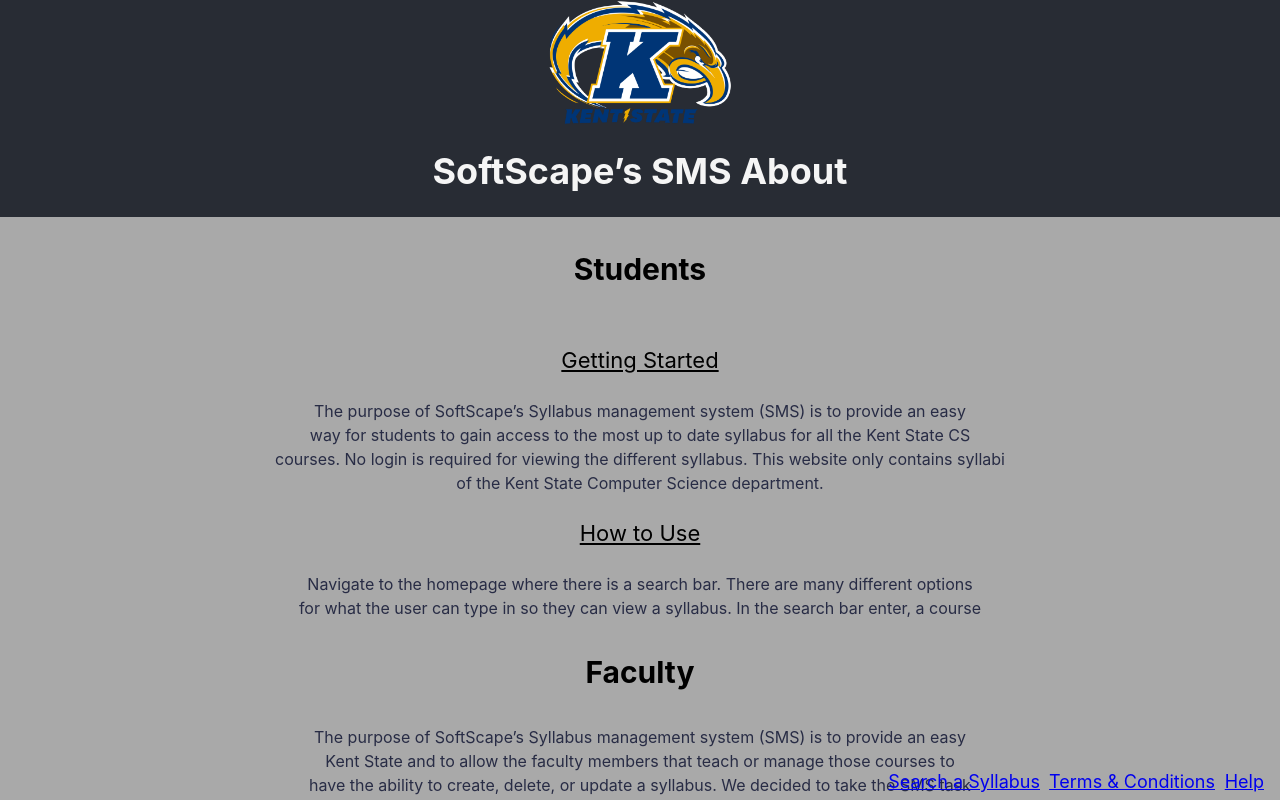
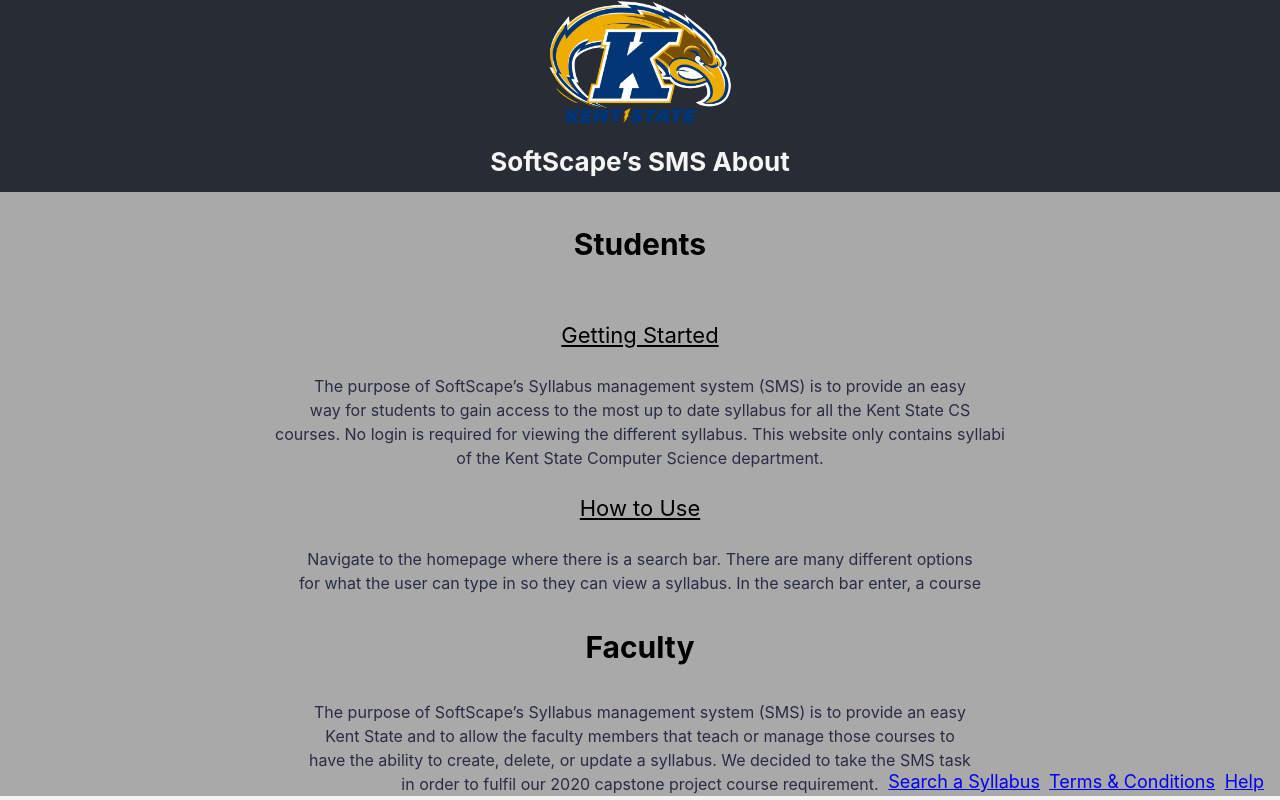
Before and after one commit to drivers98/Capstone-Project-SMS, a React (Create React App) app in the folder sms-homepage/: page /about in a window 1280 px wide. Shown: the top 800 px of the page. Built offline with nearby package versions, Linux system fonts and the light colour scheme.

Commit message:
minor fixes with routes

```diff
--- a/sms-homepage/src/App.js
+++ b/sms-homepage/src/App.js
@@ -55,6 +55,7 @@
 import TermsAndCon from "./pages/terms";
 import UploadPage from "./pages/instructUpload";
 import NotFound from "./pages/404";
+import Result from "./pages/searchResult";
 
 class App extends Component {
   render() {
@@ -63,6 +64,7 @@
           <Router>
             <Switch>
               <Route exact path="/" component={SearchPage}/>
+              <Route exact path="/result" component={Result}/>
               <Route exact path="/help" component={HelpPage}/>
               <Route exact path="/about" component={AboutPage}/>
               <Route exact path="/upload" component={UploadPage}/>
--- a/sms-homepage/src/pages/about-page.js
+++ b/sms-homepage/src/pages/about-page.js
@@ -26,15 +26,15 @@
 const l6 = "in order to fulfil our 2020 capstone project course requirement."
 
 
-class about extends Component {
+class About extends Component {
   render() {
     return (
       <div>
-      <header className="App-header">
+      <header className="About-header">
         <img src="/images/KentLogo.png" alt=""/>
         <h1>{title}</h1>
         </header>
-<body className="App-body">
+<body className="About-body">
 <tb1>{he1}</tb1>
 <tb2>{gs}</tb2>
 <wb1>{para1}</wb1>
@@ -52,7 +52,7 @@
 <wb1>{l5}</wb1>
 <wb1>{l6}</wb1>
 </body>
-        <footer className="App-footer">
+        <footer className="About-footer">
           <b1>
            <t3><Link to="/">{bp1}</Link></t3>
             <t2><Link to="/termsAndCon">{bp2}</Link></t2>
@@ -64,4 +64,4 @@
   }
 }
 
-export default about;
+export default About;
--- a/sms-homepage/src/pages/help-page.js
+++ b/sms-homepage/src/pages/help-page.js
@@ -22,15 +22,15 @@
 const bo5 = "page, click the desired course syllabus to be viewed."
 
 
-class help extends Component {
+class Help extends Component {
   render() {
     return (
       <div>
-      <header className="App-header">
+      <header className="Help-header">
         <img src="/images/KentLogo.png" alt=""/>
         <h1>{title}</h1>
         </header>
-<body className="App-body">
+<body className="Help-body">
 <tb1>{he1}</tb1>
 <tb2>{gs}</tb2>
 <wb1>{para1}</wb1>
@@ -59,7 +59,7 @@
 <wb1>-------------------------------</wb1>
 <wb1>Email administrator for additional help.</wb1>
 </body>
-        <footer className="App-footer">
+        <footer className="Help-footer">
           <b1>
            <t3><Link to="/">{bp1}</Link></t3>
             <t2><Link to="/termsAndCon">{bp2}</Link></t2>
@@ -71,4 +71,4 @@
   }
 }
 
-export default help;
+export default Help;
--- a/sms-homepage/src/pages/searchResult.js
+++ b/sms-homepage/src/pages/searchResult.js
@@ -1,6 +1,11 @@
 import React, { useState, Component } from "react";
 import { Link } from "react-router-dom";
-import '../pagesCSS/search.css';
+import '../pagesCSS/searchResult.css';
+import SearchBar from './search';
+
+const bp1 = 'About'
+const bp2 = 'Terms & Conditions'
+const bp3 = 'Help'
 
 class Result extends Component {
     render() {
@@ -9,11 +14,10 @@
           <header className="Result-header">
             <img src="/images/KentLogo.png" alt=""/>
           </header>
-
           <footer className="Result-footer">
             <b1>
              <t3><Link to="/about">{bp1}</Link></t3>
-              <t2>{bp2}</t2>
+              <t2><Link to="/termsAndCon">{bp2}</Link></t2>
              <t1><Link to="/help">{bp3}</Link></t1>
             </b1>
           </footer>
--- a/sms-homepage/src/pages/terms.js
+++ b/sms-homepage/src/pages/terms.js
@@ -18,15 +18,9 @@
 const he10 = 'Assignment'
 const he11 = 'Entire Agreement'
 const he12 = 'Governing Law & Jurisdiction'
-const line1 = "The purpose of this website was to replace the outdated syllabus management"
-const line2 = "system (SMS) of the Kent State Computer Science Department. We were placed with"
-const line3 = "the task to allow students to view the syllabus of different Computer Science courses at"
-const line4 = "Kent State and to allow the faculty members that teach or manage those courses to"
-const line5 = "have the ability to create, delete, or update a syllabus. We decided to take the SMS task"
-const line6 = "in order to fulfil our 2020 capstone project course requirement."
 
 
-class App extends Component {
+class Terms extends Component {
   render() {
     return (
       <div>
@@ -125,7 +119,7 @@
 
         <footer className="Terms-footer">
           <b1>
-           <t3><Link to="/search">{bp1}</Link></t3>
+           <t3><Link to="/">{bp1}</Link></t3>
             <t2><Link to="/about">{bp2}</Link></t2>
            <t1><Link to="/help">{bp3}</Link></t1>
           </b1>
@@ -137,4 +131,4 @@
 }
 
 
-export default App;
+export default Terms;
--- a/sms-homepage/src/pagesCSS/about.css
+++ b/sms-homepage/src/pagesCSS/about.css
@@ -1,4 +1,4 @@
-.App {
+.About {
     text-align: center;
   }
 
@@ -52,7 +52,7 @@
     line-height: 1.5;
     color: #282c45;
   }
-  .App-header {
+  .About-header {
     background-color: #282c34;
     flex-direction: column;
     text-align: center;
@@ -61,7 +61,7 @@
     min-height: 24vh;
     width: 100%;
   }
-  .App-body {
+  .About-body {
     background-color: darkgrey;
     display: flex;
     flex-direction: column;
@@ -70,7 +70,7 @@
     width: 100%;
   }
 
-  .App-footer {
+  .About-footer {
     background-color: whitesmoke;
     min-height: 3vh;
   }
--- a/sms-homepage/src/pagesCSS/help.css
+++ b/sms-homepage/src/pagesCSS/help.css
@@ -1,4 +1,4 @@
-.App {
+.Help {
     text-align: center;
   }
 
@@ -57,7 +57,7 @@
     line-height: 1.5;
     color: #282c45;
   }
-  .App-header {
+  .Help-header {
     background-color: #282c34;
     flex-direction: column;
     text-align: center;
@@ -66,7 +66,7 @@
     min-height: 24vh;
     width: 100%;
   }
-  .App-body {
+  .Help-body {
     background-color: darkgrey;
     display: flex;
     flex-direction: column;
@@ -75,7 +75,7 @@
     width: 100%;
   }
 
-  .App-footer {
+  .Help-footer {
     background-color: whitesmoke;
     min-height: 3vh;
   }
```
